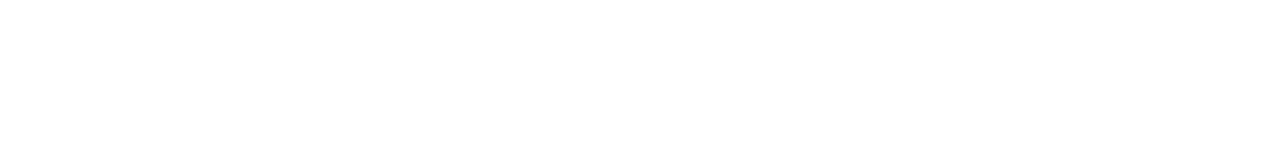
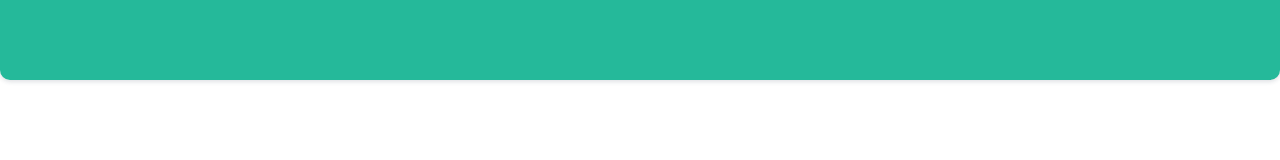
Before and after one commit to jcfausto/todo-html-js-css, a plain HTML site: page index.html in a window 1280 px wide. Drawn offline with Linux system fonts and the light colour scheme.

Commit message:
Header added
Added the basic header. No input fields in there yet.

```diff
--- a/css/style.css
+++ b/css/style.css
@@ -1 +1,13 @@
 @charset "UTF-8";
+
+  header {
+    width: 100;
+    height: 80px;
+    top: 0;
+    left: 0;
+    z-index: 5;
+    background: #25b99a;
+    box-shadow: 0px 2px 4px rgb(44, 62, 80, 0.15);
+    border-bottom-right-radius: 10px;
+    border-bottom-left-radius: 10px;
+  }
--- a/index.html
+++ b/index.html
@@ -8,6 +8,10 @@
   </head>
   <body>
 
+    <header>
+
+    </header>
+
   <script src="js/main.js"></script>
   </body>
 </html>
```
